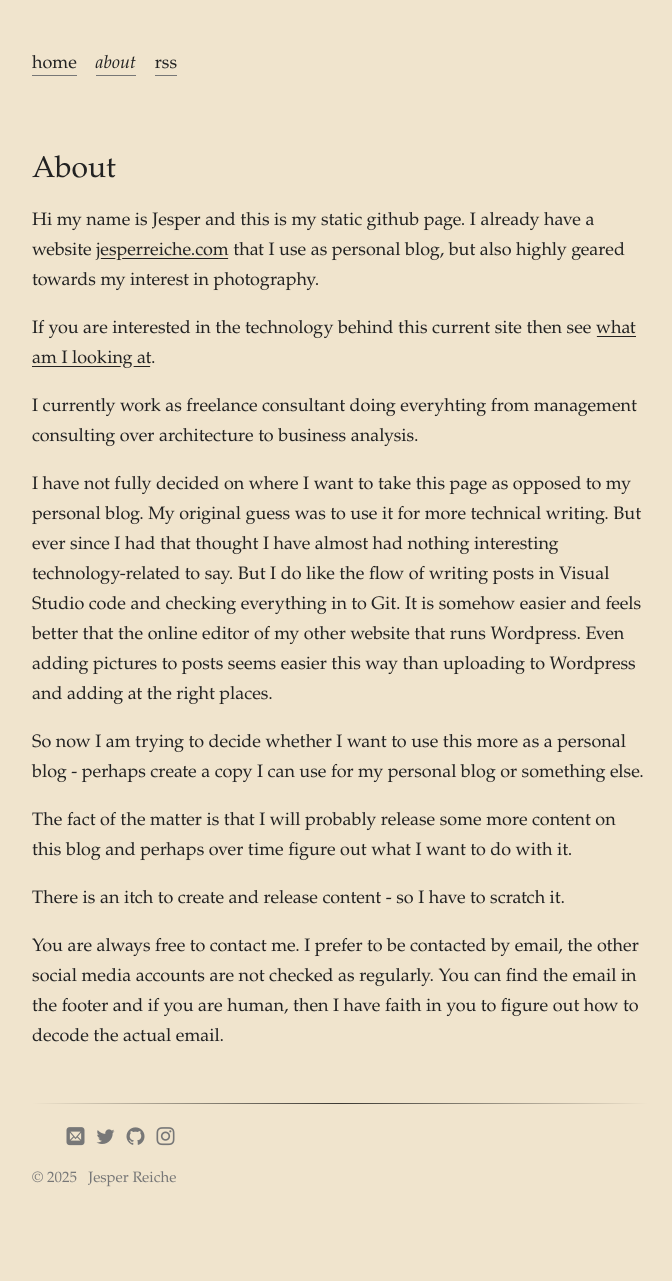
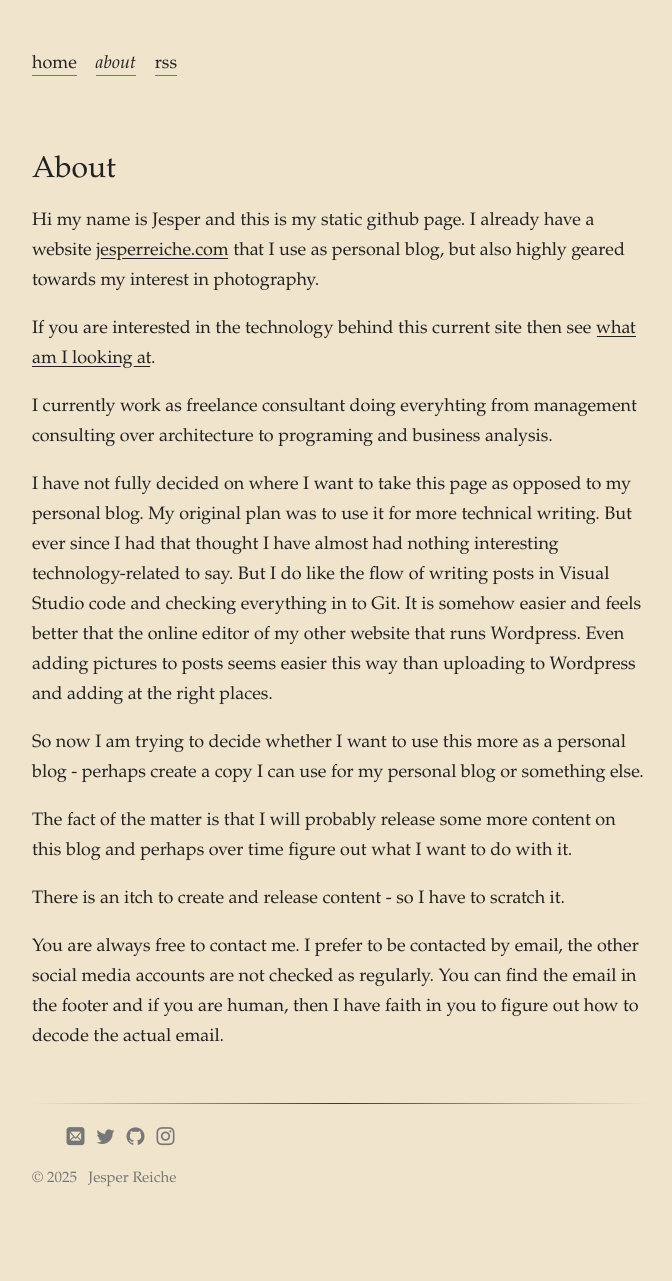
Before and after one commit to jmreiche/jmreiche.github.io, a Jekyll site: the page built from about/index.md, in a window 1280 px wide. Shown: the whole page, without its empty margins (128-800 px from the left). Built offline with Jekyll 4.4.1, drawn with Linux system fonts in a browser that asks for light colours; some web fonts are replaced.

Commit message:
Updated about page

```diff
--- a/about/index.md
+++ b/about/index.md
@@ -9,9 +9,9 @@ Hi my name is Jesper and this is my static github page. I already have a website
 
 If you are interested in the technology behind this current site then see [what am I looking at](/what-am-i-looking-at).
 
-I currently work as freelance consultant doing everyhting from management consulting over architecture to business analysis.
+I currently work as freelance consultant doing everyhting from management consulting over architecture to programing and business analysis.
 
-I have not fully decided on where I want to take this page as opposed to my personal blog. My original guess was to use it for more technical writing. But ever since I had that thought I have almost had nothing interesting technology-related to say. But I do like the flow of writing posts in Visual Studio code and checking everything in to Git. It is somehow easier and feels better that the online editor of my other website that runs Wordpress. Even adding pictures to posts seems easier this way than uploading to Wordpress and adding at the right places.
+I have not fully decided on where I want to take this page as opposed to my personal blog. My original plan was to use it for more technical writing. But ever since I had that thought I have almost had nothing interesting technology-related to say. But I do like the flow of writing posts in Visual Studio code and checking everything in to Git. It is somehow easier and feels better that the online editor of my other website that runs Wordpress. Even adding pictures to posts seems easier this way than uploading to Wordpress and adding at the right places.
 
 So now I am trying to decide whether I want to use this more as a personal blog - perhaps create a copy I can use for my personal blog or something else.
 
```
